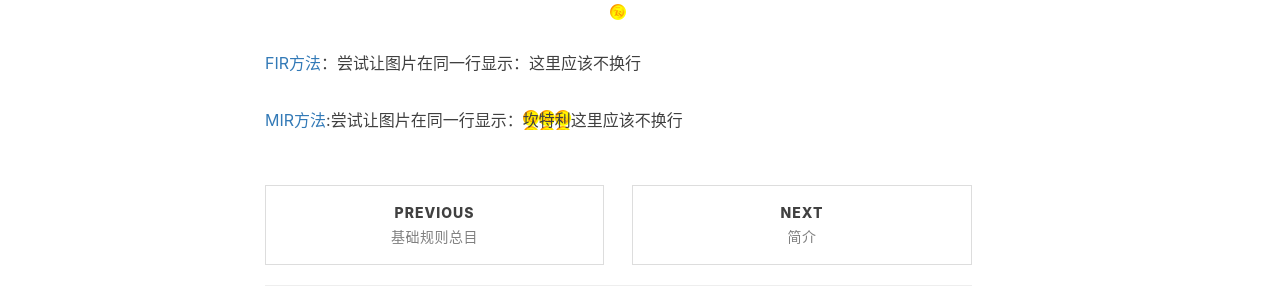
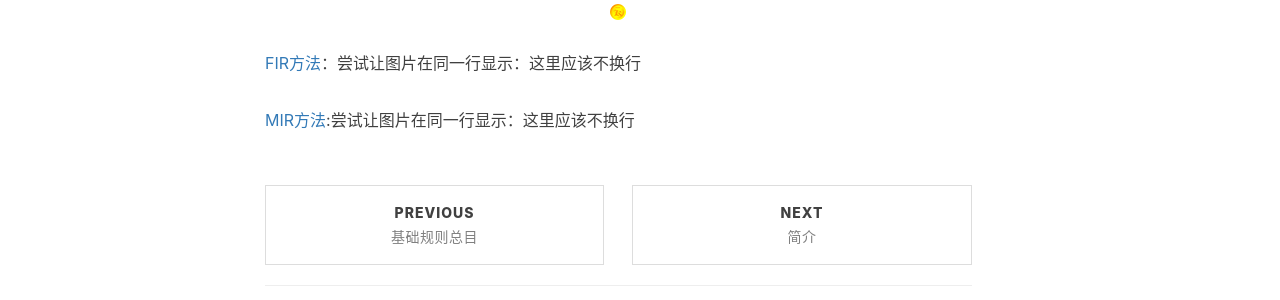
Before and after one commit to AndrewImalion/FameAndFarm.github.io, a Jekyll site: the page built from _posts/2019-04-07-test.md, in a window 1280 px wide. Shown: the part 620-920 px from the top of the page. Built offline with Jekyll 4.4.1, drawn with Linux system fonts in a browser that asks for light colours; nearby versions of some CDN libraries; comment, search, counter and statistics services are not loaded.

Commit message:
Update 2019-04-07-test.md

```diff
--- a/_posts/2019-04-07-test.md
+++ b/_posts/2019-04-07-test.md
@@ -18,4 +18,4 @@
 [FIR方法](https://alistapart.com/article/fir)：尝试让图片在同一行显示：<span style="width:16px;height:16px;background-image: url({{ site.url }}/assets/i-coin-16px.png)"><a href="#" style="display:none;">坎特利</a></span>这里应该不换行
 
 
-[MIR方法](https://stuffandnonsense.co.uk/archives/examples/malarkey-method-example.html):尝试让图片在同一行显示：<span style="width: 16px; height: 16px; background: url({{ site.url }}/assets/i-coin-16px.png); text-indent: -9999px">坎特利</span>这里应该不换行
+[MIR方法](https://stuffandnonsense.co.uk/archives/examples/malarkey-method-example.html):尝试让图片在同一行显示：<span style="width: 16px; height: 15px; background: url({{ site.url }}/assets/i-coin-16px.png); text-indent: -9999px"><a href="#" style="display:none;">坎特利</a></span>这里应该不换行
```
